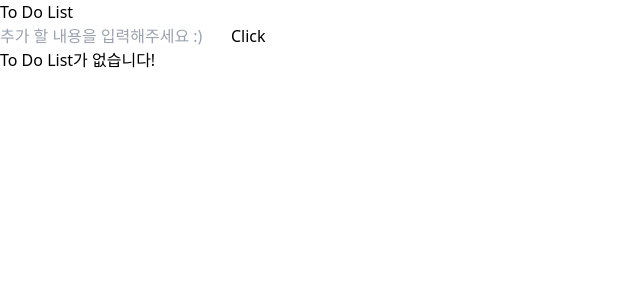
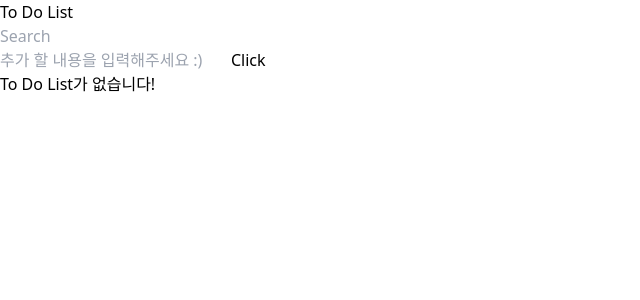
Before and after one commit to sareum-k/todo-vue3, a Vue app: page / in a window 1280 px wide. Shown: the top 300 px of the page, without its empty margins (0-640 px from the left). Built offline with nearby package versions, Linux system fonts and the light colour scheme.

Commit message:
검색 기능 추가

```diff
--- a/src/components/TodoList.vue
+++ b/src/components/TodoList.vue
@@ -1,7 +1,7 @@
 <script setup lang="ts">
 import type { Item } from '../views/HomeView.vue'
 
-const props = withDefaults(
+withDefaults(
   defineProps<{
     itemList: Array<Item>
   }>(),
@@ -13,10 +13,11 @@ const itemStyle = {
   color: 'gray',
 }
 
-const deleteItem = (index: number) => {
-  props.itemList.splice(index, 1)
-}
+const emit = defineEmits<{
+  (event: 'delete-item', value: number): void
+}>()
 </script>
+
 <template>
   <template
     v-if="itemList.length !== 0"
@@ -36,7 +37,7 @@ const deleteItem = (index: number) => {
         type="button"
         style="background-color: gray; color: white; border-radius: 5px"
         class="px-2"
-        @click="deleteItem(index)"
+        @click="emit('delete-item', index)"
       >
         Delete
       </button>
--- a/src/views/HomeView.vue
+++ b/src/views/HomeView.vue
@@ -1,5 +1,5 @@
 <script setup lang="ts">
-import { ref } from 'vue'
+import { ref, computed } from 'vue'
 
 import TodoSimpleForm from '../components/TodoSimpleForm.vue'
 import TodoList from '../components/TodoList.vue'
@@ -11,16 +11,35 @@ export interface Item {
 }
 
 const itemList = ref<Item[]>([])
+const searchText = ref('')
 
 const addItem = (item: any) => {
   itemList.value.push(item)
 }
+const deleteItem = (index: number) => {
+  itemList.value.splice(index, 1)
+}
+
+const filteredItemList = computed(() => {
+  if (searchText.value) {
+    return itemList.value.filter((item) => {
+      return item.content.includes(searchText.value)
+    })
+  }
+  return itemList.value
+})
 </script>
 
 <template>
   <div class="space-y-3 p-10">
     <div class="text-4xl font-bold">To Do List</div>
+    <input
+      class="border rounded h-10 flex-grow p-2 text-sm w-full"
+      type="text"
+      v-model="searchText"
+      placeholder="Search"
+    />
     <TodoSimpleForm @add-item="addItem" />
-    <TodoList :itemList="itemList" />
+    <TodoList :itemList="filteredItemList" @delete-item="deleteItem" />
   </div>
 </template>
```
